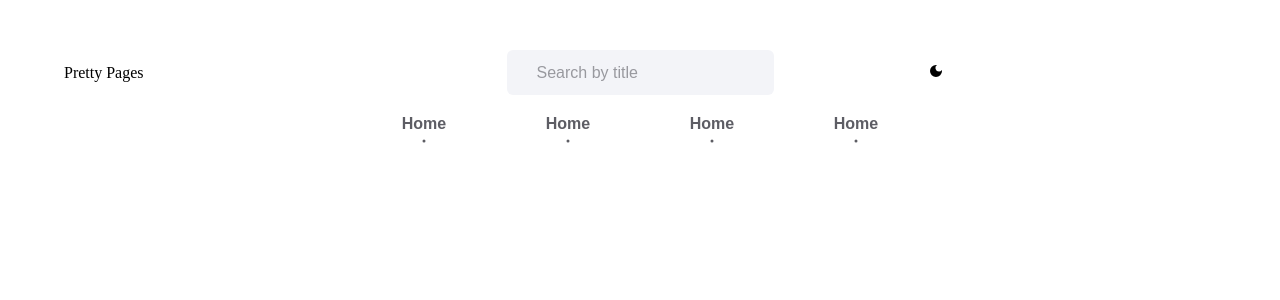
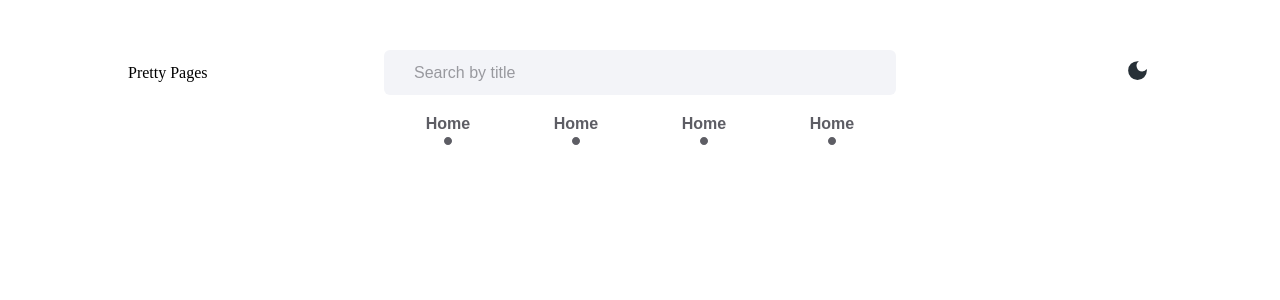
Before and after one commit to mudithatharuka/Pretty-Pages, a React (Create React App) app: page / in a window 1280 px wide. Shown: the top 300 px of the page. Built offline with nearby package versions, Linux system fonts and the light colour scheme.

Commit message:
theme designs were added

```diff
--- a/src/App.css
+++ b/src/App.css
@@ -1,5 +1,12 @@
+@import "./Theme.css";
+
 .App {
-  width: 90%;
-  background-color: green;
+  width: 80%;
   margin: 50px auto;
 }
+.App-light {
+  background-color: var(--primaryLight);
+}
+.App-dark {
+  background-color: var(--primaryDark);
+}
--- a/src/App.js
+++ b/src/App.js
@@ -1,10 +1,13 @@
+import { useState } from "react";
 import "./App.css";
 import Header from "./collections/Header";
 
 function App() {
+  const [theme, setTheme] = useState("light");
+
   return (
-    <div className="App">
-      <Header />
+    <div className={`App App-${theme}`}>
+      <Header theme={theme} setTheme={setTheme} />
     </div>
   );
 }
--- a/src/Theme.css
+++ b/src/Theme.css
@@ -1,10 +1,11 @@
 :root {
   --themeLight: #03c2d0;
   --themeDark: green;
+
   --primaryLight: #fff;
   --secondaryLight: #f3f4f8;
-  --primaryDark: black;
-  --secondaryDark: gray;
+  --primaryDark: #273037;
+  --secondaryDark: #1d2025;
 
   --primaryFontLight: #5d5d64;
   --secondaryFontLight: #cdced3;
--- /dev/null
+++ b/src/Theme.js
@@ -0,0 +1,15 @@
+const Theme = {
+  __themeLight: "#03c2d0",
+  __themeDark: "green",
+
+  __primaryLight: "#fff",
+  __secondaryLight: "#f3f4f8",
+  __primaryDark: "#273037",
+  __secondaryDark: "#1d2025",
+
+  __primaryFontLight: "#5d5d64",
+  __secondaryFontLight: "#cdced3",
+  __thirdFontLight: "#a9a9b1",
+};
+
+module.exports = Theme;
--- a/src/collections/Header.js
+++ b/src/collections/Header.js
@@ -1,30 +1,34 @@
-import React, { useState } from "react";
+import React from "react";
 import { MdDarkMode } from "react-icons/md";
 import { BsSunFill } from "react-icons/bs";
 import "./styles/Header.css";
 import Search from "../components/Search";
 import NavBar from "../components/NavBar";
+import Theme from "../Theme";
 
-const Header = () => {
-  const [theme, setTheme] = useState("light");
+const Header = ({ theme, setTheme }) => {
   return (
     <div className={`header header-${theme}`}>
       <div className="top-wrapper">
-        <div className="top-col">Pretty Pages</div>
+        <div className="top-col top-col-left">Pretty Pages</div>
         <div className="top-col">
           <Search theme={theme} />
         </div>
-        <div className="top-col">
+        <div className="top-col top-col-right">
           {theme === "light" ? (
             <MdDarkMode
+              className="icon-dark"
               onClick={() => {
                 setTheme("dark");
+                document.body.bgColor = Theme.__primaryDark;
               }}
             />
           ) : (
             <BsSunFill
+              className="icon-light"
               onClick={() => {
                 setTheme("light");
+                document.body.bgColor = Theme.__primaryLight;
               }}
             />
           )}
--- a/src/collections/styles/Header.css
+++ b/src/collections/styles/Header.css
@@ -8,6 +8,18 @@
   align-items: center;
   grid-template-columns: 1fr 2fr 1fr;
 }
-.top-col {
-  justify-items: center;
+.top-col-left {
+  text-align: left;
 }
+.top-col-right {
+  text-align: right;
+}
+.icon-dark {
+  color: var(--primaryDark);
+  font-size: 25px;
+  margin-right: 2px;
+}
+.icon-light {
+  color: var(--primaryLight);
+  font-size: 33px;
+}
--- a/src/components/NavBar.js
+++ b/src/components/NavBar.js
@@ -1,5 +1,5 @@
 import React from "react";
-import { BsDot } from "react-icons/bs";
+import { GoPrimitiveDot } from "react-icons/go";
 import "./styles/NavBar.css";
 
 const NavBar = ({ theme }) => {
@@ -8,19 +8,19 @@ const NavBar = ({ theme }) => {
       <ul className="grid-wrapper">
         <li className={`nav-item nav-item-${theme}`}>
           <p>Home</p>
-          <BsDot />
+          <GoPrimitiveDot />
         </li>
         <li className={`nav-item nav-item-${theme}`}>
           <p>Home</p>
-          <BsDot />
+          <GoPrimitiveDot />
         </li>
         <li className={`nav-item nav-item-${theme}`}>
           <p>Home</p>
-          <BsDot />
+          <GoPrimitiveDot />
         </li>
         <li className={`nav-item nav-item-${theme}`}>
           <p>Home</p>
-          <BsDot />
+          <GoPrimitiveDot />
         </li>
       </ul>
     </div>
```
